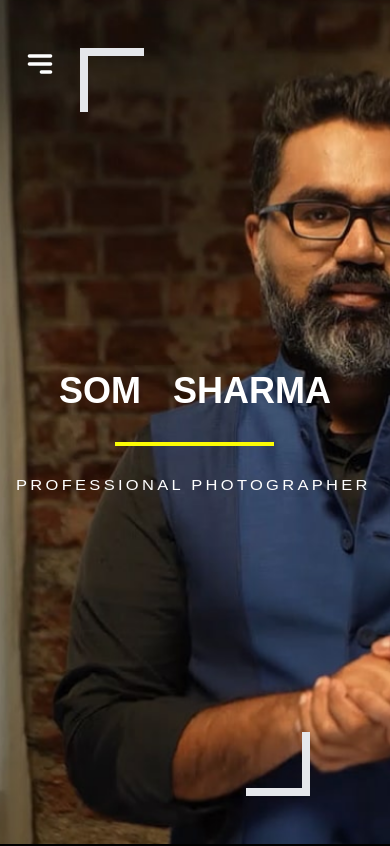
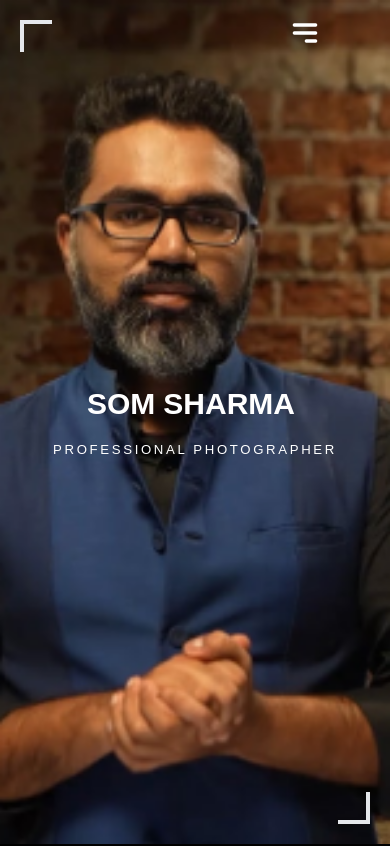
Before and after one commit to Ta-Run/weddingPortoflio, a React (Create React App) app: page / in a window 390 px wide. Shown: the top 846 px of the page. Built offline with nearby package versions, Linux system fonts and the light colour scheme.

Commit message:
make it responsive

```diff
--- a/src/componenets/header.jsx
+++ b/src/componenets/header.jsx
@@ -1,9 +1,10 @@
-import React, { useState } from "react";
+import React, { useState, useEffect, useRef } from "react";
 import { NavLink } from "react-router-dom";
 
 const Header = ({ footerRef }) => {
   const [activeLink, setActiveLink] = useState("");
   const [isMobileMenuOpen, setIsMobileMenuOpen] = useState(false);
+  const mobileMenuRef = useRef(null);
 
   const handleScrollToFooter = () => {
     footerRef.current?.scrollIntoView({ behavior: "smooth" });
@@ -12,6 +13,20 @@ const Header = ({ footerRef }) => {
   };
 
   const toggleMobileMenu = () => setIsMobileMenuOpen(!isMobileMenuOpen);
+
+  // Close mobile menu on outside click
+  useEffect(() => {
+    const handleClickOutside = (event) => {
+      if (mobileMenuRef.current && !mobileMenuRef.current.contains(event.target)) {
+        setIsMobileMenuOpen(false);
+      }
+    };
+
+    document.addEventListener("mousedown", handleClickOutside);
+    return () => {
+      document.removeEventListener("mousedown", handleClickOutside);
+    };
+  }, []);
 
   const navLinks = [
     { name: "HOME", path: "/" },
@@ -32,9 +47,7 @@ const Header = ({ footerRef }) => {
                 className={({ isActive }) =>
                   `hover:text-gray-300 transition-all duration-300 ${isActive || activeLink === name.toLowerCase() ? "text-yellow-400 border-b-2 border-yellow-400" : ""}`
                 }
-                onClick={() => {
-                  setActiveLink(name.toLowerCase());
-                }}
+                onClick={() => setActiveLink(name.toLowerCase())}
               >
                 {name}
               </NavLink>
@@ -49,16 +62,15 @@ const Header = ({ footerRef }) => {
             </button>
           </li>
         </ul>
-
-        <div className="block lg:hidden mb-2  mt-8 mr-12">
+        <div className="lg:hidden mb-2 mt-8 mr-12 flex justify-end">
           <button onClick={toggleMobileMenu} className="focus:outline-none text-4xl">
-            <span className="text-white">
+            <span className="text-white rig">
               {isMobileMenuOpen ? (
-                <svg xmlns="http://www.w3.org/2000/svg" className="h-8 w-8" fill="none" viewBox="0 0 24 24" stroke="currentColor" strokeWidth="2.5">
+                <svg xmlns="http://www.w3.org/2000/svg" className="h-8 w-8 ml-[265px] -mt-[31px] md:ml-[200px] md:-mt-[20px] lg:ml-[250px] lg:-mt-[25px]" fill="none" viewBox="0 0 24 24" stroke="currentColor" strokeWidth="2.5">
                   <path strokeLinecap="round" strokeLinejoin="round" d="M6 18L18 6M6 6l12 12" />
                 </svg>
               ) : (
-                <svg xmlns="http://www.w3.org/2000/svg" className="h-8 w-8" fill="none" viewBox="0 0 24 24" stroke="currentColor" strokeWidth="2.5">
+                <svg xmlns="http://www.w3.org/2000/svg" className="h-8 w-8 ml-[265px] -mt-[31px] md:ml-[200px] md:-mt-[20px] lg:ml-[250px] lg:-mt-[25px]" fill="none" viewBox="0 0 24 24" stroke="currentColor" strokeWidth="2.5">
                   <path strokeLinecap="round" strokeLinejoin="round" d="M4 6h16M4 12h16m-7 6h7" />
                 </svg>
               )}
@@ -66,8 +78,14 @@ const Header = ({ footerRef }) => {
           </button>
         </div>
 
+
+
         {/* Mobile Menu */}
-        <ul className={`flex flex-col items-center justify-center gap-[3rem] transition-all duration-500 ease-in-out fixed top-12 left-56.5rem bg-black w-48 h-[440px] p-4 rounded-lg shadow-lg ${isMobileMenuOpen ? "block" : "hidden"} lg:hidden`}>
+        <ul
+          ref={mobileMenuRef}
+          className={`flex flex-col items-center justify-center gap-[3rem] transition-all duration-500 ease-in-out fixed top-12 right-0 bg-black w-48 h-[440px] p-4 rounded-lg shadow-lg ${isMobileMenuOpen ? "block" : "hidden"
+            } lg:hidden`}
+        >
           {navLinks.map(({ name, path }) => (
             <li key={name}>
               <NavLink
@@ -76,7 +94,7 @@ const Header = ({ footerRef }) => {
                   `hover:text-gray-300 transition-all duration-300 ${isActive || activeLink === name.toLowerCase() ? "text-yellow-400 border-b-2 border-yellow-400" : ""}`
                 }
                 onClick={() => {
-          setActiveLink(name.toLowerCase()); // Corrected line
+                  setActiveLink(name.toLowerCase());
                   setIsMobileMenuOpen(false);
                 }}
               >
@@ -96,7 +114,6 @@ const Header = ({ footerRef }) => {
             </button>
           </li>
         </ul>
-
       </nav>
     </header>
   );
--- a/src/componenets/home.css
+++ b/src/componenets/home.css
@@ -1,24 +1,24 @@
 .hero {
-    background: url("../assests//wedding-photography-by-joseph-radhik-joseph-desktop\ 1.png") no-repeat center center;
-    background-size: cover; /* Ensures the image covers the entire area */
-    height: 100vh; /* Full viewport height */
-    width: 100%; /* Full width */
+    background: url("../assests/wedding-photography-by-joseph-radhik-joseph-desktop\ 1.png") no-repeat center center;
+    background-size: cover;
+    height: 10vh;
+    width: 20%;
 }
 
 @media (max-width: 1163px) {
     .hero {
-        height: 70vh; /* Adjust height as needed for smaller screens */
+        height: 70vh;
     }
 }
 
 @media (max-width: 768px) {
     .hero {
-        height: 50vh; /* Adjust height for smaller screens */
+        height: 50vh;
     }
 }
 
 @media (max-width: 480px) {
     .hero {
-        height: 40vh; /* Further adjustment for very small screens */
+        height: 40vh;
     }
 }
--- a/src/componenets/home.jsx
+++ b/src/componenets/home.jsx
@@ -7,6 +7,7 @@ import { useNavigate } from "react-router-dom";
 function Home() {
   const navigate = useNavigate();
   const [currentIndex, setCurrentIndex] = useState(0);
+  const [currentSlide, setCurrentSlide] = useState(0);
 
   const images = [
     `${process.env.PUBLIC_URL}/images/image 19.png`,
@@ -24,16 +25,11 @@ function Home() {
     );
   };
 
-  const [currentSlide, setCurrentSlide] = useState(0);
-
   // Array of image slides
   const slides = [
     {
       id: 1,
       image: `${process.env.PUBLIC_URL}/images/image 17.png`,
-
-      image: `${process.env.PUBLIC_URL}/images/image 14.png`,
-
       label:
         "Captured our special day beautifully, each moment immortalized with artistry. A true professional grateful for the memorie1.",
     },
@@ -57,76 +53,52 @@ function Home() {
   };
   return (
     <div>
-      <div className="relative w-full h-screen flex hero p-4">
-        <span className="absolute left-20 top-12  box-border h-16 w-16   border-t-8 border-l-8"></span>
+      <div className="relative w-full h-screen flex hero object-cover object-center p-4">
+        <span className="absolute left-5 sm:left-20 top-5 sm:top-12 box-border h-8 w-8 sm:h-16 sm:w-16 border-t-4 sm:border-t-8 border-l-4 sm:border-l-8"></span>
 
-        {/* <span className="absolute box-border h-16 w-16 top-24 left-20 border-t-8 border-l-8"></span> */}
-
-        {/* Heading and Subheading */}
-        <div
-          className="  inset-x-0 top-[20%] mx-auto justify-center text-center  p-4"
-          style={{
-            fontFamily: "Raleway",
-            fontSize: "48px",
-            fontWeight: "1000",
-            lineHeight: "78px",
-          }}
-        >
+        <div className="inset-x-0 top-[20%] mx-auto text-center p-4" style={{ fontFamily: "Raleway", lineHeight: "78px" }}>
           <div className="flex flex-col items-center">
             <h1
-              className="text-white font-bold text-4xl sm:text-5xl md:text-6xl lg:text-7xl xl:text-8xl"
-              style={{
-                fontFamily: "Arial, sans-serif",
-                lineHeight: "1.2",
-                marginTop: "20px", // Smaller top margin for mobile
-              }}
+              className="text-white font-bold text-3xl sm:text-4xl md:text-5xl lg:text-6xl"
+              style={{ lineHeight: "1.2", fontFamily: "Arial, sans-serif" }}
             >
               SOM
-              <span className="inline-block mx-2"></span>
-              <div className="inline w-full sm:w-[400px] md:w-[600px] lg:w-[900px] mx-auto mt-4 border-b-4 border-[#FCFC04]"></div>
-              <span className="inline-block mx-2"></span>
+
+              {/* <div className="inline-block sm:w-[200px] md:w-[400px] lg:w-[200px] border-b-4 border-[#FCFC04]"> */}
+
+              <span className="inline-block mx-2">
                 SHARMA
+              </span>
+              {/* </div> */}
+
+
             </h1>
 
-            <div
+            {/* <div className="w-[100px] sm:w-[159px] border-t-2 border-[#FCFC04] my-4"></div> */}
+
+            <p
+              className="text-white text-xs sm:text-sm font-medium"
               style={{
-                width: "159px", // Match the width of the upper line
-                height: "0px",
-                border: "2px solid #FCFC04",
-                margin: "30px 0", // Vertical margin to create space between elements
-              }}
-            ></div>
-
-            <div className="flex justify-center">
-              <div className="flex justify-center">
-                <p
-                  className="text-white"
-                  style={{
-                    width: "100%", // Ensure the container is wide enough
-                    maxWidth: "500px", // Set a max width to control it
                 fontFamily: "Raleway, sans-serif",
-                    fontSize: "15px",
-                    fontWeight: "500",
-                    lineHeight: "18.78px",
-                    letterSpacing: "0.2em", // Increase letter spacing for more width
-                    textAlign: "center", // Center the text horizontally
-                    whiteSpace: "nowrap", // Prevent text from wrapping to the next line
-                    transform: "scaleX(1.1)", // Adjust width with scaling
-                    transformOrigin: "center", // Scale from the center
-                    marginLeft: "-357px",
+                letterSpacing: "0.2em",
+                textAlign: "center",
+                marginTop: "20px",
+                whiteSpace: "nowrap",
+                transform: "scaleX(1.1)",
+                transformOrigin: "center",
               }}
             >
               PROFESSIONAL PHOTOGRAPHER
             </p>
           </div>
         </div>
-          </div>
-        </div>
-        <span className="absolute right-20 bottom-12 box-border h-16 w-16 border-b-8 border-r-8"></span>
+
+        <span className="absolute right-5 sm:right-20 bottom-5 sm:bottom-12 box-border h-8 w-8 sm:h-16 sm:w-16 border-b-4 sm:border-b-8 border-r-4 sm:border-r-8"></span>
       </div>
 
+
       <div className="text-white py-4">
-        {/* Heading */}
+
         <div className="relative text-center mb-8">
           <h2 className="font-raleway md:text-[41.89px] font-extrabold md:leading-[49.18px]">
             PORT
@@ -161,33 +133,34 @@ function Home() {
 
           {/* Slider Content */}
           <div className="flex justify-center items-center space-x-4">
-            {/* Left Image */}
+            {/* Left Image - Only visible on large screens */}
             <div className="hidden lg:block transition-transform duration-300 ease-in-out">
               <img
                 src={images[(currentIndex + images.length - 1) % images.length]}
                 alt="Previous Slide"
-                className="w-64 h-64 object-cover rounded-md opacity-70"
+                className="w-20 h-20 md:w-32 md:h-32 lg:w-64 lg:h-64 object-cover rounded-md opacity-70"
               />
             </div>
 
-            {/* Center Image */}
+            {/* Center Image - Adjusts size for different screen widths */}
             <div className="transition-transform duration-300 ease-in-out">
               <img
                 src={images[currentIndex]}
                 alt="Current Slide"
-                className="md:w-80 md:h-80 object-cover rounded-lg shadow-lg transform scale-110"
+                className="w-40 h-40 md:w-64 md:h-64 lg:w-80 lg:h-80 object-cover rounded-lg shadow-lg transform scale-110"
               />
             </div>
 
-            {/* Right Image */}
+            {/* Right Image - Only visible on large screens */}
             <div className="hidden lg:block transition-transform duration-300 ease-in-out">
               <img
                 src={images[(currentIndex + 1) % images.length]}
                 alt="Next Slide"
-                className="w-64 h-64 object-cover rounded-md opacity-70"
+                className="w-20 h-20 md:w-32 md:h-32 lg:w-64 lg:h-64 object-cover rounded-md opacity-70"
               />
             </div>
           </div>
+
 
           {/* Next Arrow */}
           <button
@@ -219,6 +192,8 @@ function Home() {
           </button>
         </div>
 
+
+        {/* service */}
         <div className="relative text-center mt-8">
           <h2 className="font-raleway text-[41.89px] font-extrabold leading-[49.18px] text-white">
             SER
@@ -260,8 +235,6 @@ function Home() {
               ))}
           </div>
         </div>
-
-        {/* View All Button */}
         <div className="flex justify-center mt-8">
           <button className="lg:w-[233px] lg:h-[74px] border border-[#FCFC04] text-center text-lg font-semibold text-[#FCFC04] bg-transparent hover:bg-[#FCFC04] hover:text-black transition-colors"
             onClick={() => navigate("/service")}
@@ -270,16 +243,17 @@ function Home() {
           </button>
         </div>
 
-        <div className="relative text-center pt-20 mb-8">
+        {/*  number of merrided*/}
+        <div className="relative text-center pt-10 sm:pt-20 mb-4 sm:mb-8">
           <h2
-            className="font-raleway text-[28px] md:text-[41.89px] font-bold text-white"
+            className="font-raleway text-[20px] sm:text-[28px] md:text-[41.89px] font-bold text-white"
             style={{ fontWeight: 700, lineHeight: 1 }}
           >
             NUMBER{" "}
-            <span className="relative inline-block mt-2">
+            <span className="relative inline-block mt-1 sm:mt-2">
               OF IMPRESSION
               <span
-                className="absolute left-1/2 transform -translate-x-1/translate-x-[-40px] bottom-[-12px] h-[2px] bg-[#FCFC04]"
+                className="absolute left-1/2 transform -translate-x-1/2 bottom-[-4px] sm:bottom-[-6px] md:bottom-[-12px] h-[2px] bg-[#FCFC04]"
                 style={{ width: "47%" }}
               ></span>
             </span>
@@ -309,40 +283,36 @@ function Home() {
               150+
             </div>
             <div
-              className="text-white font-arial text-lg md:text-[25.89px] font-medium leading-[1.2] tracking-[0.05em] whitespace-nowrap"
+              className="text-white font-arial text-base sm:text-lg md:text-[25.89px] font-medium leading-tight tracking-[0.05em] whitespace-nowrap px-4 sm:px-0"
               style={{
                 marginLeft: "22px",
                 marginRight: "0",
-                paddingLeft: "-2px",
-                paddingRight: "10px",
               }}
             >
-              WEDDINGS COMPLETED SUCCESSFULLY
+              WEDDINGS COMPLETED
             </div>
           </div>
         </div>
 
+        {/* testimonial */}
         <div className="relative text-center py-10">
           <h2 className="font-raleway md:text-[41.89px] font-extrabold md:leading-[49.18px] text-white mt-12 mb-0">
             TESTIMONIAL
           </h2>
-          <span
-            className="
+          <span className="
     w-[80px] sm:w-[100px] md:w-[120px] lg:w-[140px]
     mx-auto mt-2 border-b-2 border-[#FCFC04]
     block ml-auto sm:ml-[51%]
-  "
-          ></span>
+  "></span>
         </div>
-        <div
-          id="default-carousel"
-          className="relative mt-10 mx-4 sm:mx-12 mb-4"
-          data-carousel="static"
-        >
+      </div>
+
+      <div id="default-carousel" className="relative mt-10 mx-4 sm:mx-12 mb-4" data-carousel="static">
         <style>
-            {`
-      * {
-        box-sizing: border-box; /* Ensures consistent layout */
+          {
+            ` * {
+          box-sizing: border-box;
+          /* Ensures consistent layout */
         }
 
         /* Responsive Styling for 430px and 375px */
@@ -350,14 +320,18 @@ function Home() {
           .carousel-content {
             padding-left: 10px;
             padding-right: 10px;
-          width: 100%; /* Take full width */
-          flex-direction: column; /* Stack elements vertically */
-          gap: 10px; /* Add spacing between items */
+            width: 100%;
+            /* Take full width */
+            flex-direction: column;
+            /* Stack elements vertically */
+            gap: 10px;
+            /* Add spacing between items */
           }
 
           .carousel-img {
             height: 180px;
-          width: 100%; /* Full width image on smaller screens */
+            width: 100%;
+            /* Full width image on smaller screens */
           }
         }
 
@@ -371,30 +345,18 @@ function Home() {
           .carousel-img {
             height: 160px;
           }
-      }
-    `}
+        }`}
         </style>
         {/* Carousel wrapper */}
         <div className="  overflow-hidden relative h-56 rounded-lg sm:h-64  xl:h-80 2xl:h-96">
           {slides.map((slide, index) => (
-              <div
-                key={slide.id}
-                className={`absolute inset-0 transition-opacity duration-700 ease-in-out ${index === currentSlide ? "opacity-100" : "opacity-0"
-                  }`}
-                data-carousel-item
-              >
-                <div
-                  className={`carousel-content box-content p-2 sm:p-6 w-full max-w-[90%] sm:max-w-[75%] mx-auto
-            border-4 border-white flex items-center justify-center
-            ${window.innerWidth < 640 ? "flex-col gap-4" : "flex-row-reverse"}
-            bg-red`}
-                  style={{ minWidth: "375px" }}
-                >
-                  <img
-                    src={slide.image}
-                    alt={`Slide ${slide.id}`}
-                    className="object-cover h-48 w-full sm:w-auto sm:h-[191px]"
-                  />
+            <div key={slide.id} className={`absolute inset-0 transition-opacity duration-700 ease-in-out
+        ${index === currentSlide ? "opacity-100" : "opacity-0"}`} data-carousel-item>
+              <div className={`carousel-content box-content p-2 sm:p-6 w-full max-w-[90%] sm:max-w-[75%] mx-auto border-4
+          border-white flex items-center justify-center ${window.innerWidth < 640 ? "flex-col gap-4"
+                  : "flex-row-reverse"} bg-red`} style={{ minWidth: "375px" }}>
+                <img src={slide.image} alt={`Slide ${slide.id}`}
+                  className="object-cover h-48 w-full sm:w-auto sm:h-[191px]" />
                 <div className="hidden sm:block w-full sm:w-1/2 text-gray-700 text-left">
                   <p className="text-sm sm:text-md leading-normal h-16 overflow-hidden text-ellipsis">
                     {slide.label && (
@@ -414,24 +376,18 @@ function Home() {
         {/* Slider Indicators */}
         <div className="flex absolute bottom-5 left-1/2 z-30 space-x-3 -translate-x-1/2">
           {slides.map((_, index) => (
-              <button
-                key={index}
-                type="button"
-                className={`w-3 h-3 rounded-full ${currentSlide === index ? "bg-yellow-500" : "bg-white"
-                  }`}
-                aria-current={currentSlide === index}
-                aria-label={`Slide ${index + 1}`}
-                onClick={() => goToSlide(index)}
+            <button key={index} type="button" className={`w-3 h-3 rounded-full ${currentSlide === index ? "bg-yellow-500"
+              : "bg-white"}`} aria-current={currentSlide === index} aria-label={`Slide ${index + 1}`} onClick={() =>
+                goToSlide(index)}
             ></button>
           ))}
         </div>
       </div>
-      </div>
 
-      {/* end */}
-
+      {/* faq */}
       <div className="relative text-center pt-20 mb-6 ">
-        <h2 className="font-raleway text-[32px] md:text-[41.89px] font-extrabold leading-[40px] md:leading-[49.18px] text-white">
+        <h2
+          className="font-raleway text-[32px] md:text-[41.89px] font-extrabold leading-[40px] md:leading-[49.18px] text-white">
           F
           <span className="w-[100px] md:w-[159px] mx-auto mt-2 border-b-2 border-[#FCFC04]">
             AQ
@@ -468,6 +424,7 @@ function Home() {
         </div>
       </div>
 
+      {/* glimpiss of instagram */}
       <div className="relative text-center pt-20 mb-6">
         <h2 className="font-raleway lg:text-[41.89px] font-extrabold lg:leading-[49.18px] text-white ">
           GLIMPSE{" "}
@@ -477,67 +434,60 @@ function Home() {
         </h2>
       </div>
 
-      <div className=" sm:py-12">
+
+      <div className="sm:py-12">
         {/* Center the grid container */}
-        <div className=" flex justify-center">
-          <div className="grid gap-4 lg:grid-cols-2 max-w-screen-lg">
+        <div className="flex justify-center">
+          <div className="grid gap-4 lg:grid-cols-2 max-w-screen-lg w-full px-4 md:px-0">
             {/* Large Images in the First Column */}
-            <div className="relative flex flex-col gap-4 items-center">
+            <div className="flex flex-col gap-4 items-center">
               {/* First Image with Instagram Overlay */}
               <div className="relative group">
                 <img
-                  src={process.env.PUBLIC_URL + "/images/image 17.png"}
+                  src={`${process.env.PUBLIC_URL}/images/image 17.png`}
                   alt="Large Image 1"
-                  className="object-cover w-full h-auto sm:max-w-[652px] sm:h-[366px]"
-                  style={{ maxHeight: "366px" }} // Set a max height for the image
+                  className="object-cover w-full h-auto max-w-full sm:max-w-[652px] sm:h-[366px]"
                 />
-                {/* Instagram Logo with Link */}
-                <div
-                  className="absolute inset-0 flex justify-center items-center
-              opacity-0 group-hover:opacity-80 transition-opacity duration-300
-              cursor-pointer z-10"
-                >
+                {/* Instagram Overlay with Logo */}
                 <a
                   href="https://www.instagram.com/yourInstagramHandle"
                   target="_blank"
                   rel="noopener noreferrer"
-                    className="block"
-                    style={{ width: "50px", height: "50px" }} // Set fixed size for the logo
+                  className="absolute inset-0 flex justify-center items-center bg-black bg-opacity-50 opacity-0 group-hover:opacity-80 transition-opacity duration-300 cursor-pointer"
                 >
                   <img
                     src={logoImage}
                     alt="Instagram Logo"
-                      className="w-full h-full object-contain" // Responsive image
+                    className="w-12 h-12 object-contain"
                   />
                 </a>
-                </div>
               </div>
 
               {/* Second Large Image */}
               <img
-                src={process.env.PUBLIC_URL + "/images/image 5.png"}
+                src={`${process.env.PUBLIC_URL}/images/image 5.png`}
                 alt="Large Image 2"
-                className="object-cover w-full h-auto sm:max-w-[652px] sm:h-[565px]"
-                style={{ maxHeight: "565px" }} // Set a max height for the image
+                className="object-cover w-full h-auto max-w-full sm:max-w-[652px] sm:h-[565px]"
               />
             </div>
 
             {/* Small Images in the Second Column */}
-            <div className="flex flex-col gap-4 ">
+            <div className="flex flex-col gap-4">
+              {/* Small Image 1 */}
               <div className="relative">
                 <img
-                  src={process.env.PUBLIC_URL + "/images/image 8.png"}
+                  src={`${process.env.PUBLIC_URL}/images/image 8.png`}
                   alt="Small Image 1"
-                  className="object-cover w-full h-auto sm:max-w-[442px] sm:h-[442px]"
-                  style={{ maxHeight: "442px" }} // Set a max height for the image
+                  className="object-cover w-full h-auto max-w-full sm:max-w-[442px] sm:h-[442px]"
                 />
               </div>
+
+              {/* Small Image 2 */}
               <div className="relative">
                 <img
-                  src={process.env.PUBLIC_URL + "/images/image 19.png"}
+                  src={`${process.env.PUBLIC_URL}/images/image 19.png`}
                   alt="Small Image 2"
-                  className="object-cover w-full h-auto sm:max-w-[442px] sm:h-[479px]"
-
+                  className="object-cover w-full h-auto max-w-full sm:max-w-[442px] sm:h-[479px]"
                 />
               </div>
             </div>
```
Also changed, not shown: src/assests/wedding-photography-by-joseph-radhik-joseph-desktop 1.png. Lines whose indentation alone changed are shown as unchanged.
